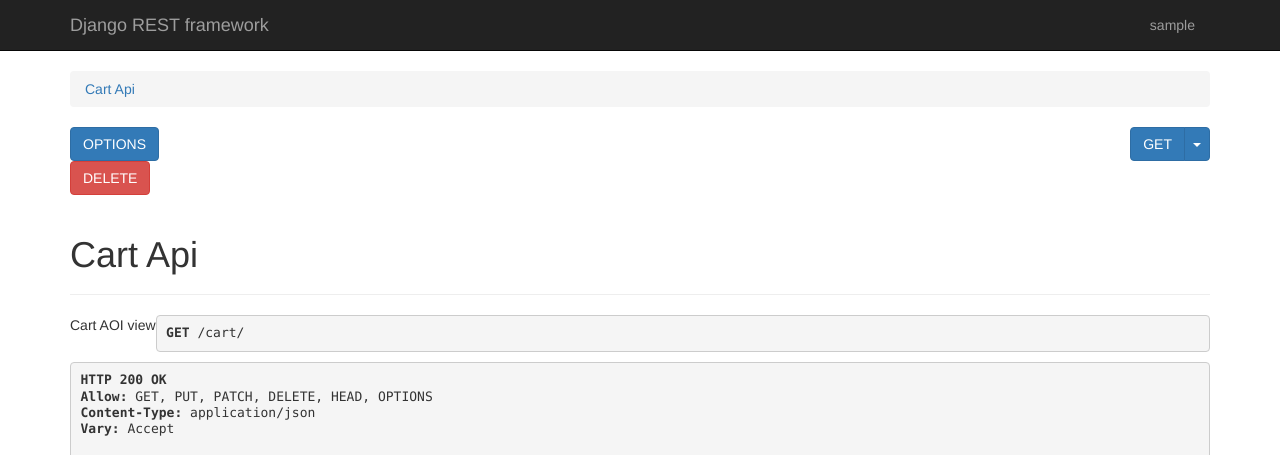
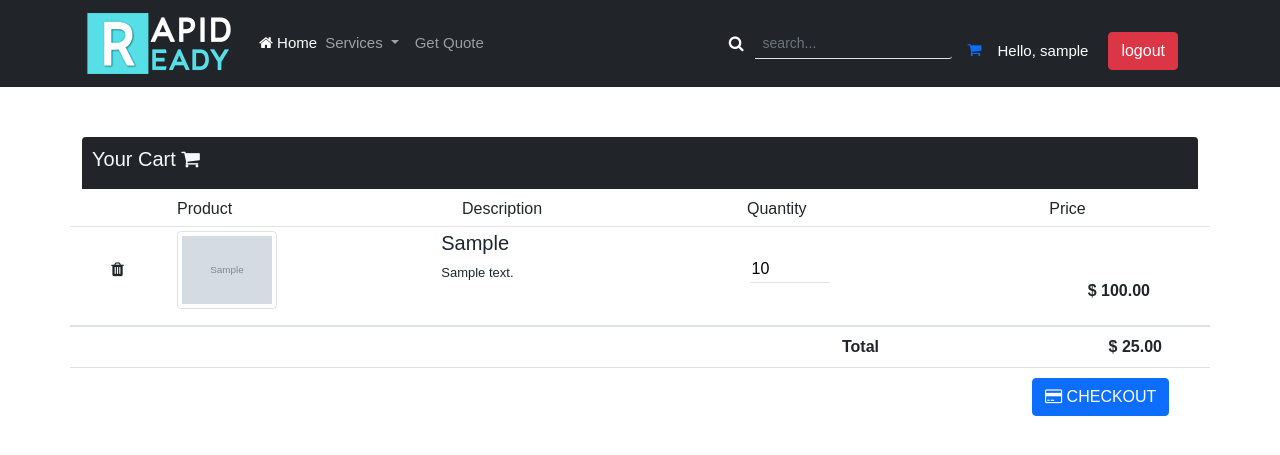
Before and after one commit to avishkakavindu/rapidready-django, a Django app: page /cart/ in a window 1280 px wide. Shown: the top 455 px of the page. Run offline with Django 3.2, Linux system fonts and the light colour scheme; a user stored in the database is signed in; tables that the repository leaves empty hold one stand-in row (values such as "Sample post"); grey boxes marked "Sample" are stand-in pictures; some libraries are stand-ins or nearby versions.

Commit message:
Cart template added

```diff
--- a/static/css/styles.css
+++ b/static/css/styles.css
@@ -445,7 +445,7 @@ svg.radial-progress {
 }
 
 .pricing input {
-    width: 50px;
+    width: 80px;
 }
 
 .graphical-avg h4 {
@@ -625,3 +625,35 @@ svg.radial-progress {
 #dropdownPasswordChange {
     color: #a1a1a1;
 }
+
+/* --- cart ---*/
+#cart {
+    margin-top: 50px;
+    margin-bottom: 50px;
+}
+
+.cart-title {
+    /*background-color: #0d6efd;*/
+    padding: 10px;
+    margin-bottom: 10px
+}
+
+.fa-trash:hover {
+    color: #dc3545;
+}
+
+.cart-item {
+    border-color: blue;
+}
+
+.cart-item-link {
+    color: #1D2531;
+}
+
+.cart-total {
+    font-weight: bold;
+    margin-bottom: 10px;
+}
+.cost {
+    font-weight: 550;
+}
--- a/static/js/profile.js
+++ b/static/js/profile.js
@@ -32,7 +32,7 @@ for (let i = 0; i < order_links.length; i++) {
 // Handles AJAX request to order retrieving endpoint
 function getOrderDetails(order_id) {
     let payload = {
-        "url": `${$(location).attr('protocol')}//127.0.0.1:8000/order/${order_id}/`,
+        "url": `${protocol}//${domain}/order/${order_id}/`,
         "method": "GET",
         "timeout": 0,
         "dataType": "json",
@@ -69,7 +69,7 @@ function renderToModal(payload) {
 function renderItems(item) {
     $orderModal.find('#order_summary tbody').append(`<tr>
                                                             <td scope="col" id="p_name">
-                                                                <a href=${window.location.protocol + '//' + window.location.hostname}:8000/service/${item.id}/>
+                                                                <a href=${protocol + '://' + domain}/service/${item.id}/>
                                                                     ${item.service}
                                                                 </a>
                                                             </td>
--- a/static/js/scripts.js
+++ b/static/js/scripts.js
@@ -1,3 +1,7 @@
+const url = window.location.href.split('/');
+const protocol = url[0];
+const domain = url[2];
+
 // hide alert
 $(function(){
     $("[data-hide]").on("click", function(){
@@ -71,4 +75,45 @@ $('#getQuote button').click(function () {
         });
 });
 
+// Get cart item count
+$('document').ready(function (){
+    let payload = {
+        "url": `${$(location).attr('protocol')}//127.0.0.1:8000/cart-item/`,
+        "method": "GET",
+        "timeout": 0,
+        "dataType": "json",
+    };
+    callCartEndPoints(payload);
+} );
+
 // Add to cart from service page
+$('#add-to-cart').click(function(){
+    let service = $(this).data('service');
+    let quantity = $('#service-quantity').val();
+    let csrf_token = $('input[name="csrfmiddlewaretoken"]').val();
+
+    let payload = {
+        "url": `${$(location).attr('protocol')}//127.0.0.1:8000/cart-item/`,
+        "method": "POST",
+        "timeout": 0,
+        "dataType": "json",
+        "data": {
+            "csrfmiddlewaretoken": csrf_token,
+            'service': service,
+            'quantity': quantity
+        }
+    };
+    callCartEndPoints(payload);
+});
+
+// call cart end points
+function callCartEndPoints(payload){
+    $.ajax(payload).done(function (response) {
+        updateCartIcon(response['Item Count'])
+    });
+}
+
+// update cart icon
+function updateCartIcon(num_of_items){
+    $('#cart-icon-num').text(num_of_items);
+}
--- a/store/templates/base.html
+++ b/store/templates/base.html
@@ -103,7 +103,7 @@
 
             <a class="nav-link d-inline" aria-current="page" href="cart.html">
                 <i class="fa fa-shopping-cart mt-3"></i>
-                <span class="badge rounded-pill bg-light text-dark">3</span>
+                <span id="cart-icon-num" class="badge rounded-pill bg-light text-dark"><!-- item count --></span>
             </a>
             {% if user.is_authenticated %}
                 <a href="{% url 'profile' %}" class="profile-link" id="uname">
--- /dev/null
+++ b/store/templates/store/cart.html
@@ -0,0 +1,99 @@
+{% extends 'base.html' %}
+{% load static %}
+{% load widget_tweaks %}
+
+{% block content %}
+
+    <!-- cart -->
+    <div class="container" id="cart">
+        <!-- Title -->
+        <div class="col col-sm cart-title bg-dark text-light rounded-top">
+            <h5>
+                Your Cart <i class="fa fa-shopping-cart" aria-hidden="true"></i>
+            </h5>
+        </div>
+
+        {% if cart.0.cartitems %}
+            <!-- cart titles -->
+            <div class="row border-bottom">
+                <div class="col-sm-1 d-md-flex justify-content-center align-items-center remove-btn d-none d-md-block">
+
+                </div>
+                <div class="col-sm-3 d-none d-sm-block">
+                    <h6>Product</h6>
+                </div>
+                <div class="col-sm-3 d-none d-sm-block">
+                    <h6> Description</h6>
+                </div>
+                <div class="col-sm-2 d-none d-sm-block">
+                    <h6>Quantity</h6>
+                </div>
+                <div class="col-sm text-center d-none d-sm-block">
+                    <h6>Price</h6>
+                </div>
+            </div>
+
+            <!-- services # -->
+            {% for item in cart.0.cartitems %}
+            <div class="row border-bottom pb-3 pt-1 cart-item">
+                <div class="col-sm-1 d-md-flex justify-content-center align-items-center remove-btn">
+                    <button type="button" class="btn bg-transparent"
+                            data-action="delete"
+                            data-service="{{ item.id }}">
+                        <i class="fa fa-trash" aria-hidden="true"></i>
+                    </button>
+                </div>
+                <div class="col-sm">
+                    <a href="{% url 'service' pk=item.service.id %}" class="cart-item-link">
+                        <img class="img-fluid img-thumbnail" src="{{ item.service.image.url }}" alt="" width="100"/>
+                    </a>
+                </div>
+
+                <div class="col-sm ms-1">
+                    <a href="{% url 'service' pk=item.service.id %}" class="cart-item-link">
+                        <h5>{{ item.service}}</h5>
+                        <p class="module fades">
+                            {{ item.service.desc|truncatechars:60 }}
+                        </p>
+                    </a>
+                </div>
+
+                <!-- quantity -->
+                <div class="col col-sm input-group my-auto text-center">
+                    <div class="quantity ms-5">
+                        <input type="number" class="update-quantity border-top-0 border-start-0 border-end-0 border-bottom" data-action="q_add" min="1" step="1"
+                               value="{{ item.quantity }}" style="width: 80px"
+                               data-product="">
+
+                    </div>
+                </div>
+                <!-- cost -->
+                <div class="col col-sm mt-lg-5 text-end cost-container">
+                    <span class="cost pe-5">{{ item.get_total_for_item }}</span>
+                </div>
+            </div>
+            {% endfor %}
+            <!-- Summary -->
+           <div class="row border-top border-bottom pt-2 pb-2 justify-content-end cart-total">
+                <div class="col col-sm-2">
+                    Total
+                </div>
+                <div class="col col-sm-2 pe-5 cart-summary-text-align text-end total">
+                    $ 25.00
+                </div>
+            </div>
+            <div class="row justify-content-end">
+                <div class="col col-sm-2 text-right">
+                    <a class="btn btn-primary" href="/checkout" role="button">
+                        <i class="fa fa-credit-card" aria-hidden="true"></i>
+                        <span> CHECKOUT</span>
+                    </a>
+                </div>
+            </div>
+        {% else %}
+            <div class="alert-warning rounded p-3" role="alert" style="margin-bottom: 135px;">
+                Your cart is empty!
+            </div>
+        {% endif %}
+    </div>
+{% endblock %}
--- a/store/urls.py
+++ b/store/urls.py
@@ -46,7 +46,8 @@ urlpatterns = [
     path('quote/create/', QuoteCreateAPIView.as_view(), name='create-quote'),
     # ---------------------
     # cart
+    path('cart/', CartView.as_view(), name='cart'),
     path('cart-item/', CartItemAPIView.as_view(), name='create-cart-item'),
     path('cart-item/<int:pk>/', CartItemDestroyAPIView.as_view(), name='destroy-cart-item'),
-    path('cart/', CartAPIView.as_view(), name='cart'),
+    path('cart-deatail/', CartAPIView.as_view(), name='cart'),
 ]
--- a/store/views.py
+++ b/store/views.py
@@ -213,6 +213,23 @@
             return self.form_invalid(form)
 
 
+class CartView(generic.TemplateView):
+    """ Cart view """
+
+    template_name = 'store/cart.html'
+
+    def get_context_data(self, **kwargs):
+        context = super().get_context_data(**kwargs)
+        context['cart'] = Cart.objects.filter(user=self.request.user, is_active=True).prefetch_related(
+            Prefetch(
+                'cartitem_set',
+                CartItem.objects.all(),
+                to_attr='cartitems'
+            ),
+        )
+        return context
+
+
 class OrderRetriewAPIView(RetrieveAPIView):
     """ Retrieves Order details API view """
 
@@ -232,11 +249,19 @@
         serializer.save(customer=self.request.user)
 
 
-class CartItemAPIView(CreateModelMixin, DestroyModelMixin, GenericAPIView):
+class CartItemAPIView(CreateModelMixin, GenericAPIView):
     """ Create Cart item API view """
 
     serializer_class = CartItemSerializer
     permission_classes = [permissions.IsAuthenticated]
+
+    def get(self, request, *args, **kwargs):
+        cart = Cart.objects.filter(user=request.user).latest('created_on')
+        if cart is None or not cart.is_active:
+            item_count = 0
+        else:
+            item_count = cart.cartitem_set.all().count()
+        return Response({'Item Count': item_count}, status=status.HTTP_200_OK)
 
     def post(self, request, *args, **kwargs):
         cart = Cart.objects.filter(user=request.user).latest('created_on')
```
Also changed, not shown: store/templates/store/service.html (+14 -7 lines).
